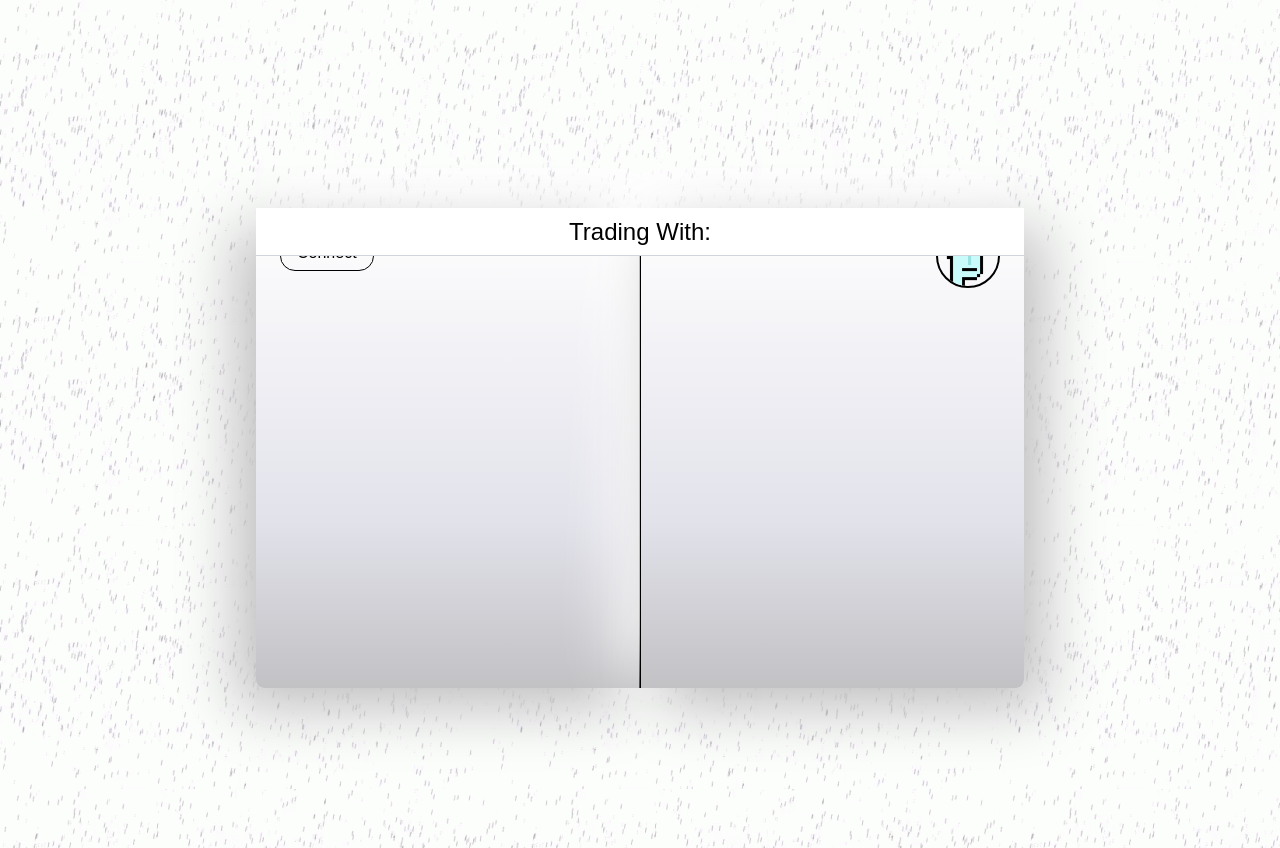
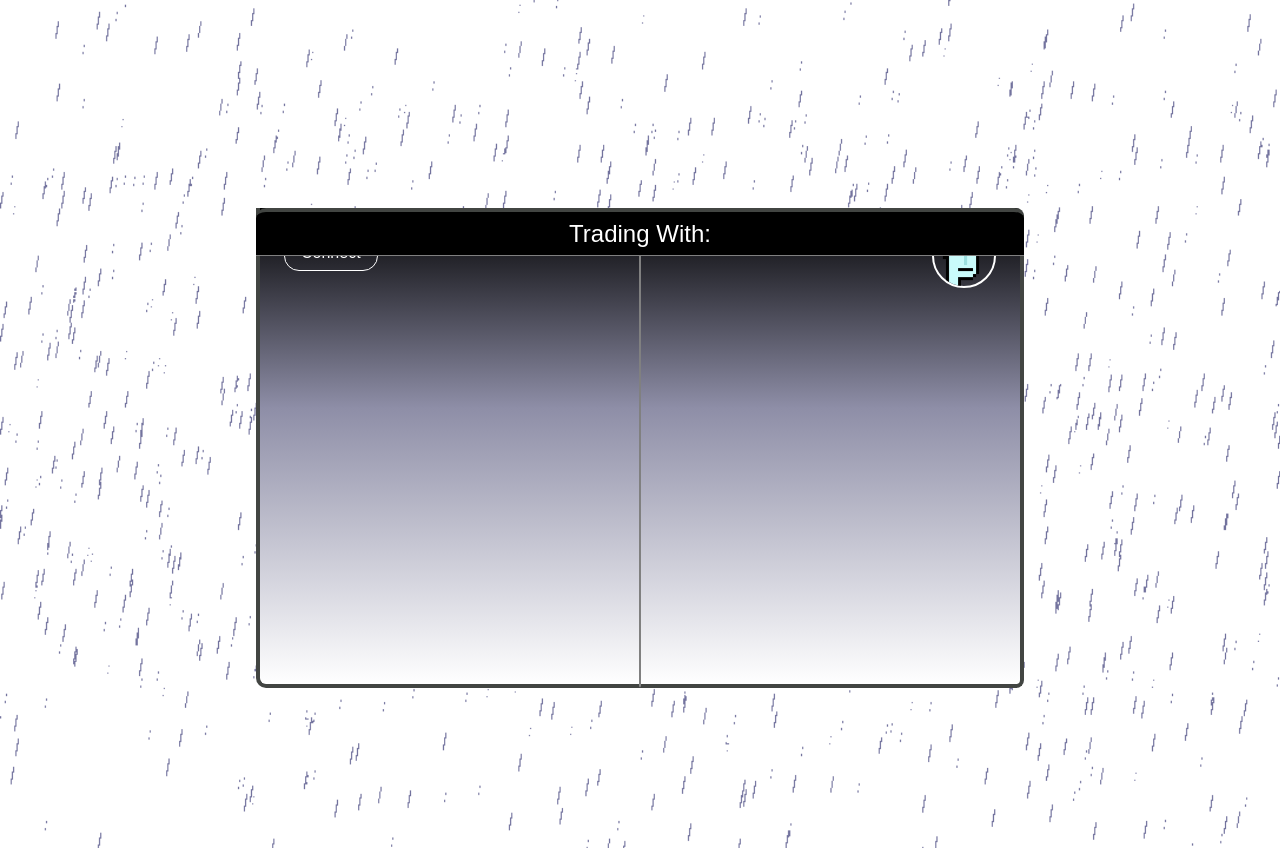
Before and after one commit to ScytheSwapProtocol/app, a React (Create React App) app: page / in a window 1280 px wide. Built offline with nearby package versions, Linux system fonts and the light colour scheme.

Commit message:
Main card edits

```diff
--- a/src/App.css
+++ b/src/App.css
@@ -3,8 +3,9 @@
 }
 
 body {
-  background: black;
-  background-image: url("./assets/images/rain.gif");
+  background: white;
+  background-image: url("./assets/images/pixelRain.gif");
+  background-size: cover;
   margin: 0;
   padding: 0;
   overflow: hidden;
--- a/src/App.tsx
+++ b/src/App.tsx
@@ -2,6 +2,7 @@ import React from "react";
 import styled from "styled-components";
 import "./App.css";
 
+import { Header } from "../src/components/common/header/index";
 import { TradingWith } from "../src/components/common/TradingWith/index";
 import { CardLeft } from "../src/components/common/CardLeft/index";
 import { CardRight } from "../src/components/common/CardRight/index";
@@ -25,6 +26,7 @@ const MainContent = styled.div `
 function App() {
   return (
     <Container>
+      {/* <Header /> */}
       <TradingContainer>
         <TradingWith />
       </TradingContainer>
--- a/src/components/common/CardLeft/index.tsx
+++ b/src/components/common/CardLeft/index.tsx
@@ -16,25 +16,24 @@ const Menu = styled.div`
   justify-content: space-between;
   width: 30%;
   height: 60vh;
-  border-radius: 8px 0 0 8px;
-  border-right: 0.5px solid black;
+  border-radius: 0 0 0 10px;
+  border-left: 4px solid #424542;
+  border-bottom: 4px solid #424542;
+  border-right: 0.5px solid gray;
   padding: 1em 0.5em;
-  background: rgb(194,193,196);
-  background: linear-gradient(0deg, rgba(194,193,196,1) 0%, rgba(226,226,235,1) 35%, rgba(255,255,255,1) 100%);
-  box-shadow:  -20px 20px 60px #bebebe,
-             20px -20px 60px #ffffff;
+  background: linear-gradient(to bottom, #000000 0%, #8e8ea7 42%, #ffffff 100%);
 `;
 
 const Header = styled.h1 `
   font-size: 1.3em;
   margin-left: 1em;
-  color: black;
+  color: white;
 `
 
 const Connect = styled.button `
-    border: 1.5px solid black;
+    border: 1.5px solid white;
     border-radius: 15px;
-    color: black;
+    color: white;
     background: transparent;
     padding: 0.5em 1em;
     font-size: 1em;
@@ -45,7 +44,7 @@ const Connect = styled.button `
 
 const Avatar = styled.img `
     width: 4em;
-    border: 2px solid black;
+    border: 2px solid white;
     border-radius: 50%;
     float: left;
     margin-left: 1em;
--- a/src/components/common/CardRight/index.tsx
+++ b/src/components/common/CardRight/index.tsx
@@ -7,18 +7,17 @@ const Card = styled.div `
     height: 60vh;
     width: 30%;
     border-radius: 0px 8px 8px 0px;
-    border-left: 0.5px solid black;
+    border-left: 0.5px solid gray;
+    border-right: 4px solid #424542;
+    border-bottom: 4px solid #424542;
     padding: 1em 0.5em;
-    background: rgb(194,193,196);
-    background: linear-gradient(0deg, rgba(194,193,196,1) 0%, rgba(226,226,235,1) 35%, rgba(255,255,255,1) 100%);
-    box-shadow:  20px 20px 60px #bebebe,
-             -20px -20px 60px #ffffff;
+    background: linear-gradient(to bottom, #000000 0%, #8e8ea7 42%, #ffffff 100%);
 `
 
 const Connect = styled.button `
     border: 1.5px solid black;
     border-radius: 15px;
-    color: black;
+    color: white;
     background: transparent;
     padding: 0.5em 1em;
     font-size: 1em;
@@ -29,7 +28,7 @@ const Connect = styled.button `
 
 const Avatar = styled.img `
     width: 4em;
-    border: 2px solid black;
+    border: 2px solid white;
     border-radius: 50%;
     float: right;
     margin-right: 1em;
--- a/src/components/common/TradingWith/index.tsx
+++ b/src/components/common/TradingWith/index.tsx
@@ -6,12 +6,14 @@ const Container = styled.div `
     align-items: center;
     justify-content: center;
     margin: 0 auto;
-    color: black;
+    color: white;
     font-size: 1.5em;
     width: 60%;
     height: 2em;
-    background: white;
-    border-bottom: 1px solid #D0D4DD;
+    background: #000000;
+    border-bottom: 1px solid gray;
+    border-top: 4px solid #424542;
+    border-radius: 10px 10px 0 0;
 `
 
 export const TradingWith = () => {
```
Also changed, not shown: src/components/common/header/index.tsx (+29 -3 lines).
